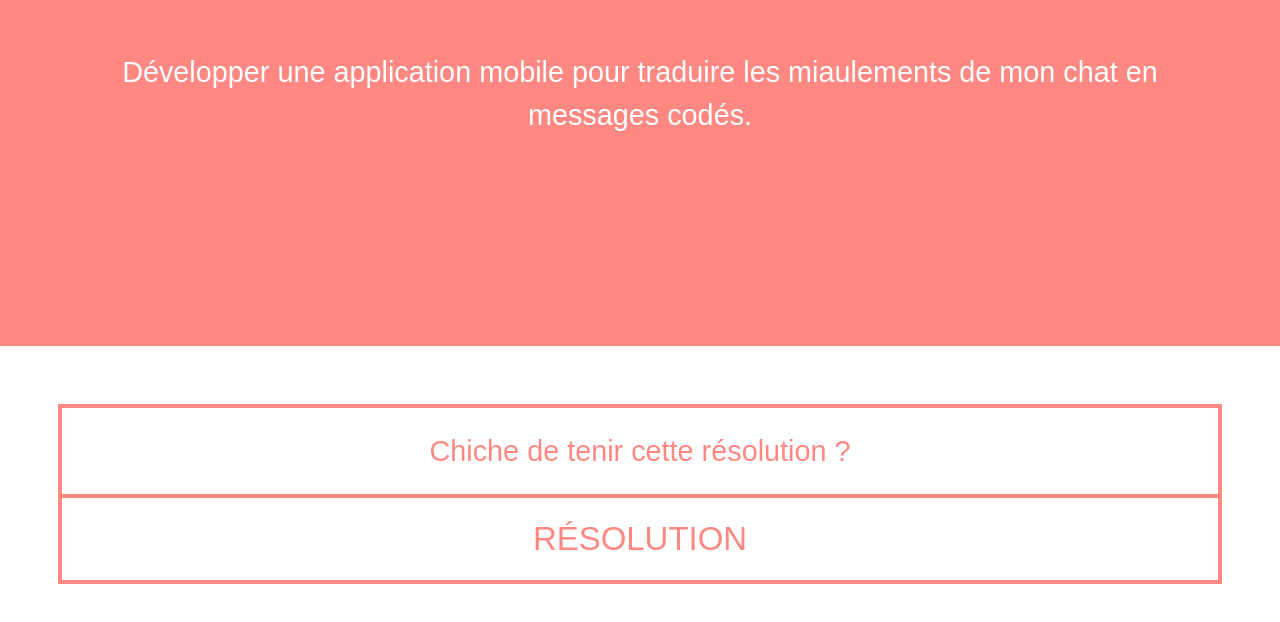
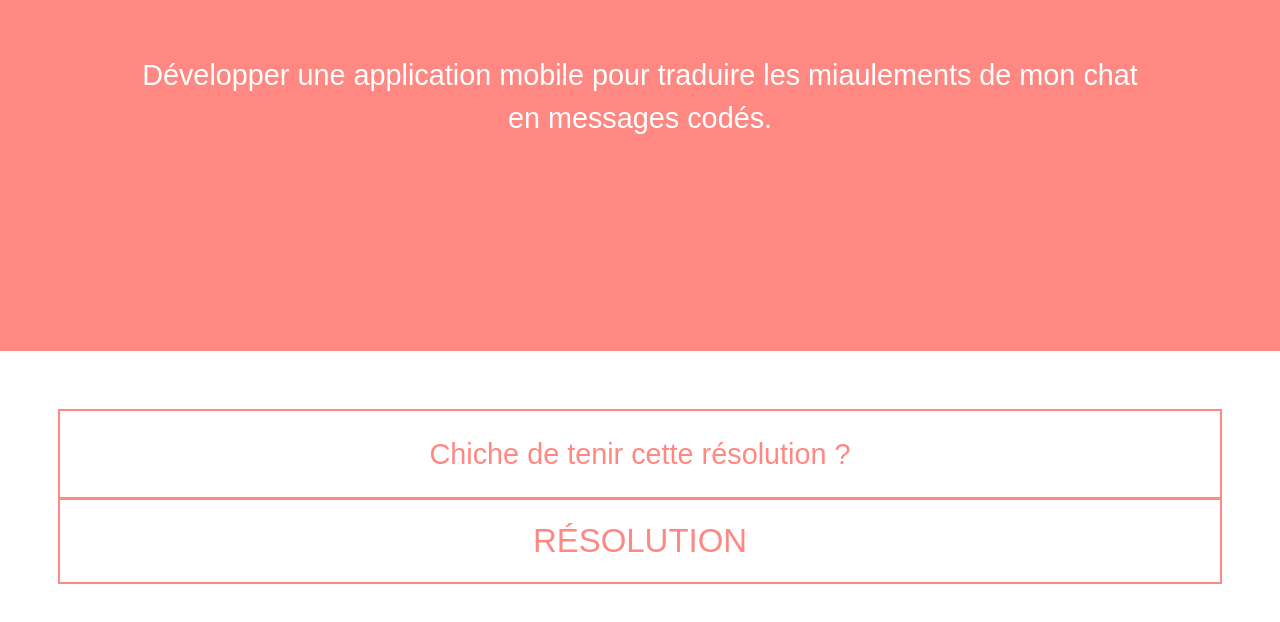
Before and after one commit to helene-monnier/resolution, a website: page index.html in a window 1280 px wide. Shown: the part 158-780 px from the top of the page. Drawn offline with Linux system fonts and the light colour scheme.

Commit message:
second commit

```diff
--- a/js/index.js
+++ b/js/index.js
@@ -1,3 +1,4 @@
+// import resolutions from ('../data/resolutions');
 
 const app = {
   init: () => {
@@ -46,6 +47,4 @@ const app = {
 
 }
 
-
-
 document.addEventListener('DOMContentLoaded', app.init)
--- a/package.json
+++ b/package.json
@@ -15,5 +15,8 @@
   "bugs": {
     "url": "https://github.com/helene-monnier/resolution/issues"
   },
-  "homepage": "https://github.com/helene-monnier/resolution#readme"
+  "homepage": "https://github.com/helene-monnier/resolution#readme",
+  "dependencies": {
+    "express": "^4.18.2"
+  }
 }
--- a/style/style.css
+++ b/style/style.css
@@ -22,7 +22,7 @@
 #containerActive {
   flex: 1;
   margin: 2em;
-  border: solid .15em #ff8882;
+  border: solid .1em #ff8882;
   display: flex;
   flex-direction: column;
   color: #ff8882;
@@ -36,7 +36,7 @@ h1 {
 }
 
 p {
-  width: 90%; /* Utilisation d'une largeur relative */
+  width: 80%; /* Utilisation d'une largeur relative */
   max-width: 60em; /* Limite la largeur maximale pour éviter une lecture difficile sur les grands écrans */
   margin: auto;
 }
@@ -44,11 +44,12 @@ p {
 #button {
   line-height: 10vh;
   border: none;
-  border-top: solid .15em #ff8882;
+  border-top: solid .1em #ff8882;
   color: #ff8882;
   background-color: #fff;
   text-transform: uppercase;
   font-size: calc(.7em + 1vw);
+  animation: animate 4s linear infinite;
 }
 
 #button:hover {
```
Also changed, not shown: 2 other files.
